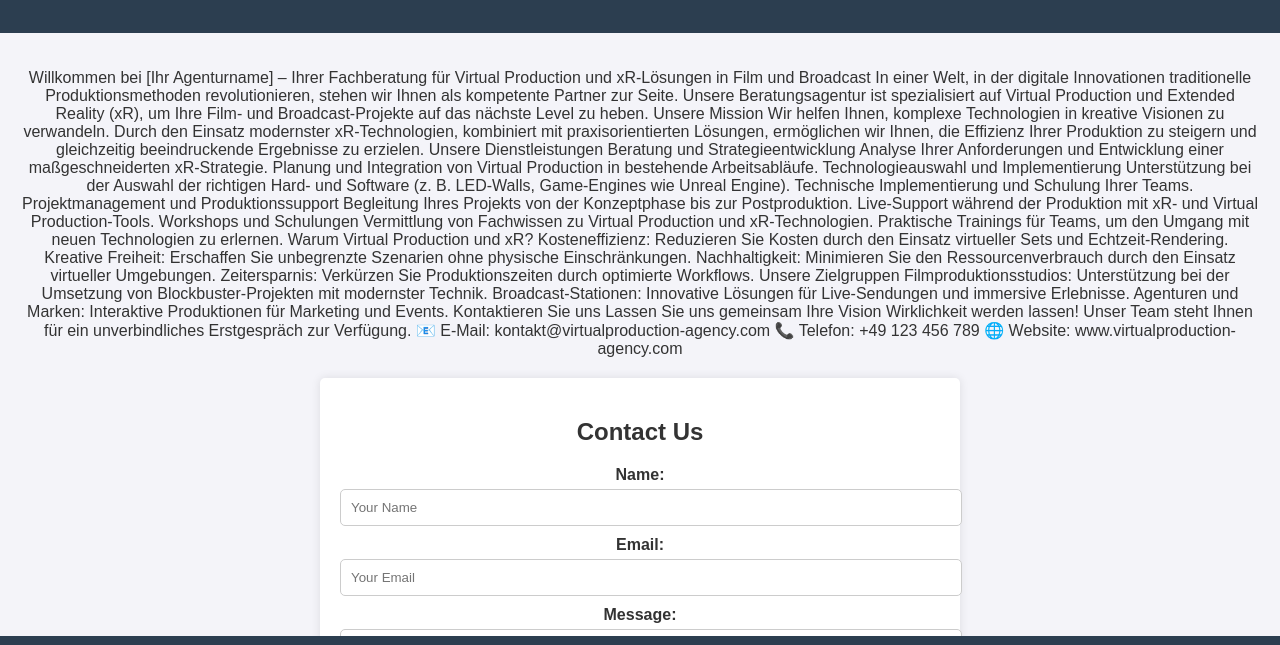
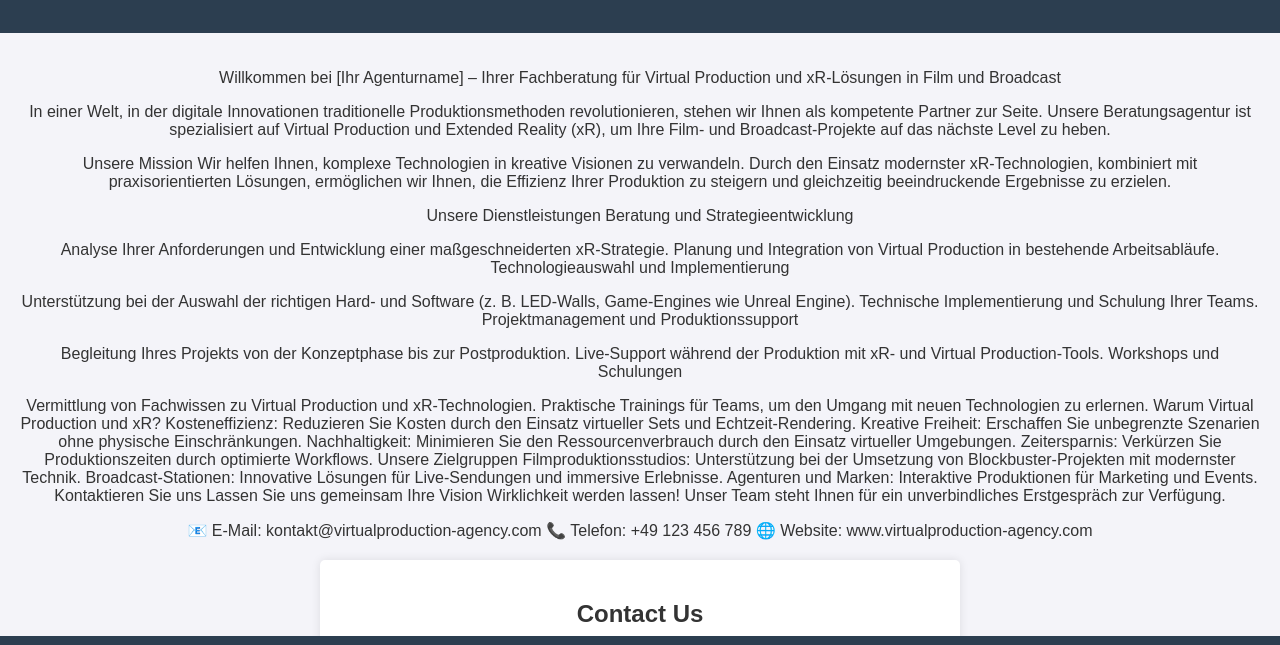
Before and after one commit to magicadebar/virtual-xr-production, a plain HTML site: page index.html in a window 1280 px wide. Shown: the part 94-739 px from the top of the page. Drawn offline with Linux system fonts and the light colour scheme.

Commit message:
Update index.html

```diff
--- a/index.html
+++ b/index.html
@@ -80,27 +80,27 @@
         <section>
             <p>
                Willkommen bei [Ihr Agenturname] – Ihrer Fachberatung für Virtual Production und xR-Lösungen in Film und Broadcast
-
+<p>
 In einer Welt, in der digitale Innovationen traditionelle Produktionsmethoden revolutionieren, stehen wir Ihnen als kompetente Partner zur Seite. Unsere Beratungsagentur ist spezialisiert auf Virtual Production und Extended Reality (xR), um Ihre Film- und Broadcast-Projekte auf das nächste Level zu heben.
-
+<p>
 Unsere Mission
 Wir helfen Ihnen, komplexe Technologien in kreative Visionen zu verwandeln. Durch den Einsatz modernster xR-Technologien, kombiniert mit praxisorientierten Lösungen, ermöglichen wir Ihnen, die Effizienz Ihrer Produktion zu steigern und gleichzeitig beeindruckende Ergebnisse zu erzielen.
-
+<p>
 Unsere Dienstleistungen
 Beratung und Strategieentwicklung
-
+<p>
 Analyse Ihrer Anforderungen und Entwicklung einer maßgeschneiderten xR-Strategie.
 Planung und Integration von Virtual Production in bestehende Arbeitsabläufe.
 Technologieauswahl und Implementierung
-
+<p>
 Unterstützung bei der Auswahl der richtigen Hard- und Software (z. B. LED-Walls, Game-Engines wie Unreal Engine).
 Technische Implementierung und Schulung Ihrer Teams.
 Projektmanagement und Produktionssupport
-
+<p>
 Begleitung Ihres Projekts von der Konzeptphase bis zur Postproduktion.
 Live-Support während der Produktion mit xR- und Virtual Production-Tools.
 Workshops und Schulungen
-
+<p>
 Vermittlung von Fachwissen zu Virtual Production und xR-Technologien.
 Praktische Trainings für Teams, um den Umgang mit neuen Technologien zu erlernen.
 Warum Virtual Production und xR?
@@ -115,7 +115,7 @@ Agenturen und Marken: Interaktive Produktionen für Marketing und Events.
 Kontaktieren Sie uns
 Lassen Sie uns gemeinsam Ihre Vision Wirklichkeit werden lassen!
 Unser Team steht Ihnen für ein unverbindliches Erstgespräch zur Verfügung.
-
+<p><p><p><p><p><p><p>
 📧 E-Mail: kontakt@virtualproduction-agency.com
 📞 Telefon: +49 123 456 789
 🌐 Website: www.virtualproduction-agency.com
```
